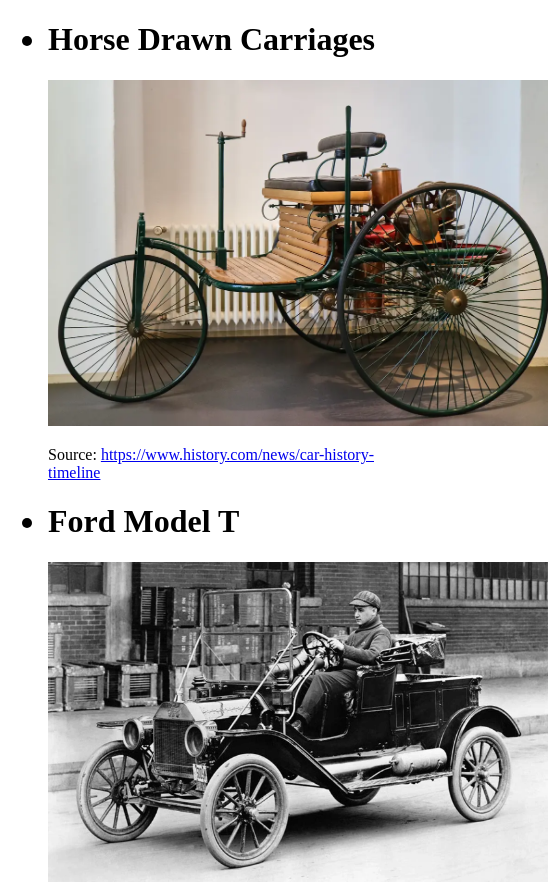
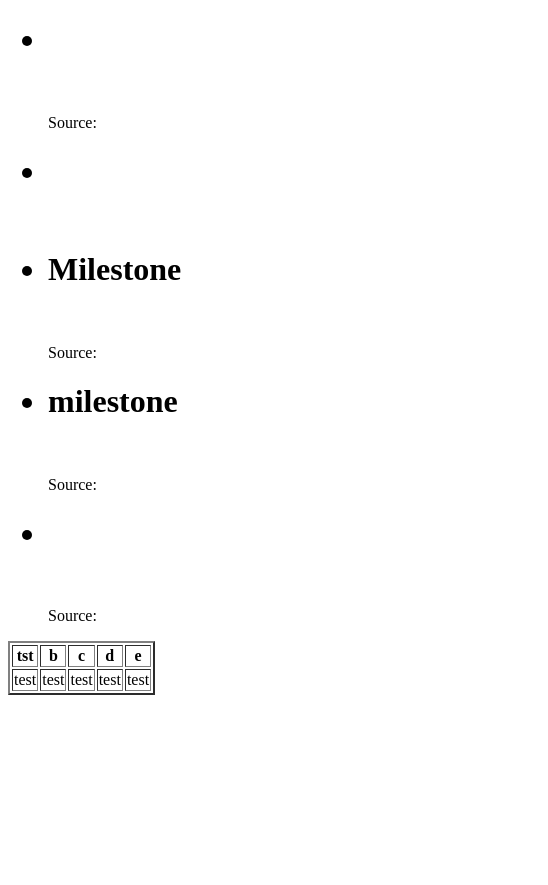
Before and after one commit to cadenchan/Coding_1_Milestone, a plain HTML site: page index.html in a window 390 px wide. Shown: the top 885 px of the page, 548 px wide, since content can reach past the window. After the commit the page ends 844 px from the top, so only its background shows below. Drawn offline with Linux system fonts and the light colour scheme.

Commit message:
topic: smartphone

```diff
--- a/index.html
+++ b/index.html
@@ -3,22 +3,22 @@
 <head>
     <meta charset="UTF-8">
     <meta name="viewport" content="width=device-width, initial-scale=1.0">
-    <title>History of the Tesla</title>
+    <title>History of the Modern Smartphone</title>
 </head>
 <body>
     <ul>
-        <h1><li>Horse Drawn Carriages</li></h1>
-        <a href="https://www.history.com/news/car-history-timeline">
-            <img src="first_motor_car.webp" width="500px">
+        <h1><li></li></h1>
+        <a href="">
+            <img src="" width="500px">
         </a>
         <p>Source:
-            <a href="https://www.history.com/news/car-history-timeline">
-                https://www.history.com/news/car-history-timeline
+            <a href="">
+
             </a>
         </p>
 
-        <h1><li>Ford Model T</li></h1>
-        <img src="Model_T_car.webp" width="500px">
+        <h1><li></li></h1>
+        <img src="" width="500px">
 
         <h1><li>Milestone</li></h1>
         <a href="">
@@ -40,7 +40,7 @@
             </a>
         </p>
 
-        <h1><li>Tesla</li></h1>
+        <h1><li></li></h1>
         <a href="">
             <img src="" width="500px">
         </a>
@@ -50,7 +50,7 @@
             </a>
         </p>
     </ul>
-    <table border="4">
+    <table border="2">
         <tr>
             <th>tst</th>
             <th>b</th>
```
Also changed, not shown: Model_T_car.webp (deleted), first_motor_car.webp (deleted).
